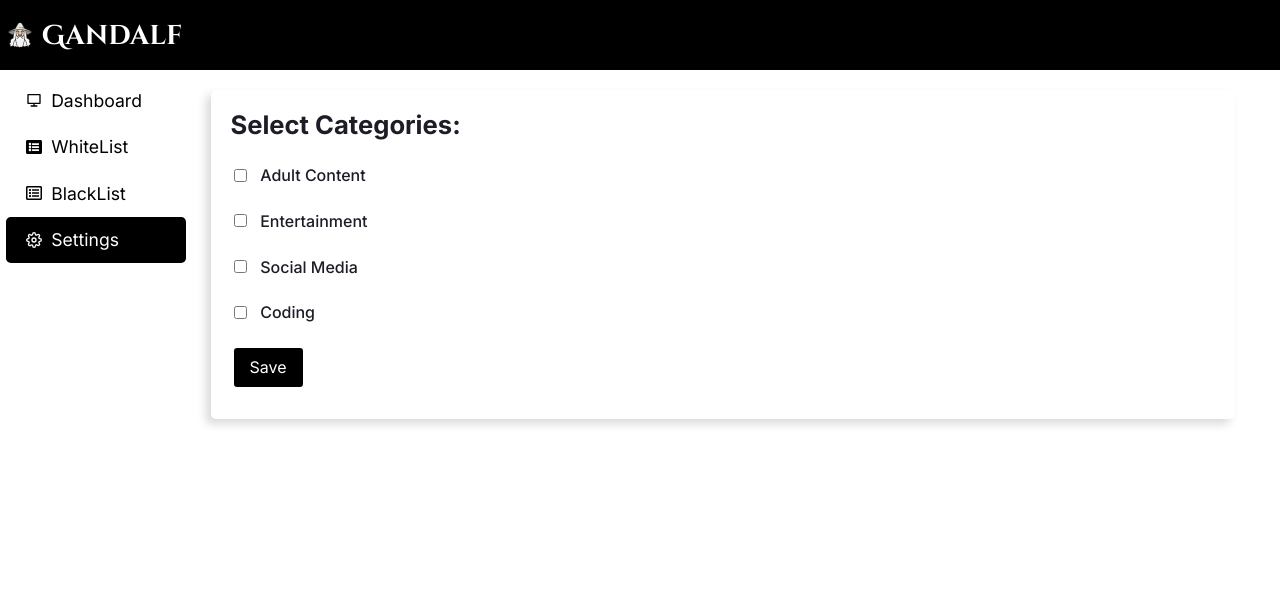
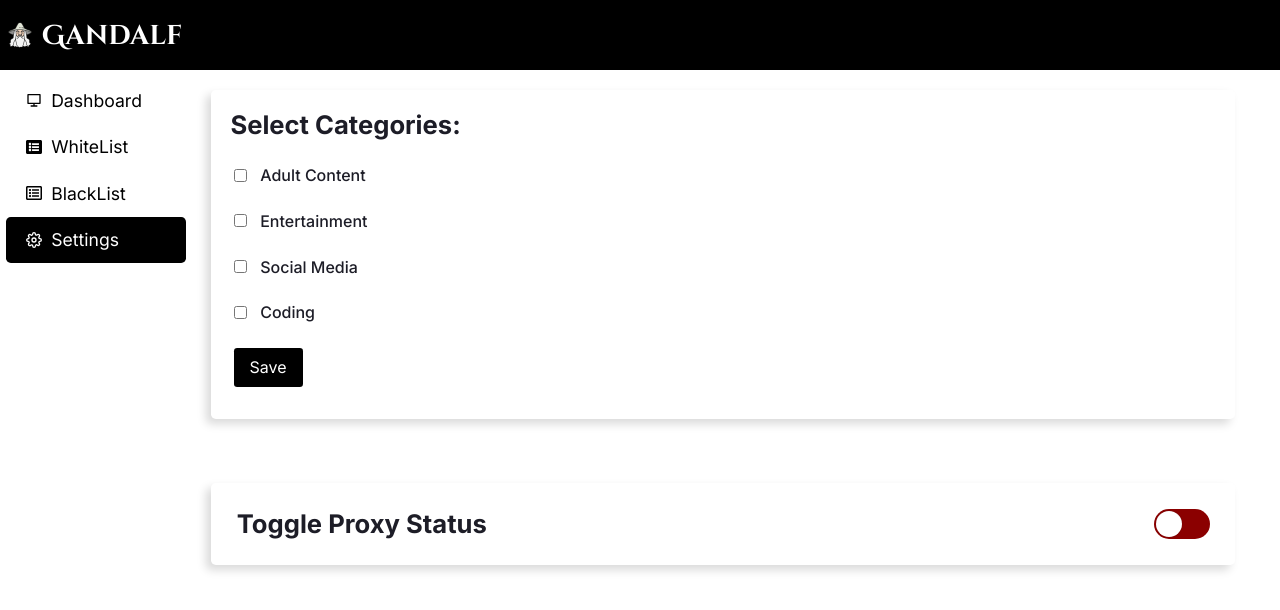
Before and after one commit to Atom-Heart-Father/Gandalf-frontend, a React (Create React App) app: page /settings in a window 1280 px wide. Shown: the top 610 px of the page. Built offline with nearby package versions, Linux system fonts and the light colour scheme.

Commit message:
feat: added master toggle

```diff
--- /dev/null
+++ b/src/components/Switch.js
@@ -0,0 +1,24 @@
+import './../styles/Switch.css'
+
+const Switch = ({ isOn, handleToggle }) => {
+  return (
+    <>
+      <input
+        checked={isOn}
+        onChange={handleToggle}
+        className="react-switch-checkbox"
+        id={`react-switch-new`}
+        type="checkbox"
+      />
+      <label
+        style={{ background: isOn && '#03ac13' }}
+        className="react-switch-label"
+        htmlFor={`react-switch-new`}
+      >
+        <span className={`react-switch-button`} />
+      </label>
+    </>
+  );
+};
+
+export default Switch;
--- a/src/index.css
+++ b/src/index.css
@@ -23,6 +23,15 @@ body {
   background-color: var(--light);
 }
 
+body:before {
+	content:"";
+	position:fixed;
+	top:50%; left: 50%;
+	z-index:9999;
+	width:1px; height: 1px;
+	outline:2999px solid invert;
+}
+
 section {
   padding: 1.5rem;
 }
--- a/src/pages/Dashboard.js
+++ b/src/pages/Dashboard.js
@@ -44,7 +44,7 @@ const Dashboard = () => {
     },
     data: [{
       type: "line",
-      color: 'darkslategrey',
+      color: '#000',
       dataPoints: [
         { x: new Date(Date.UTC(2021, 3, 20, 1, 0)), y: 39 },
         { x: new Date(Date.UTC(2021, 3, 20, 2, 0)), y: 51 },
--- a/src/pages/Settings.js
+++ b/src/pages/Settings.js
@@ -1,13 +1,17 @@
+import { useState } from 'react'
+import Switch from './../components/Switch'
 import './../styles/Settings.css'
 
 const Settings = () => {
 
+  const [value, setValue] = useState(false);
   const categories = [
     'Adult Content',
     'Entertainment',
     'Social Media',
     'Coding',
   ]
+
 
   return (
     <section>
@@ -27,6 +31,10 @@ const Settings = () => {
           <input type='submit' value='Save'/>
         </div>
       </div>
+      <div className='list-container toggle'>
+          <h4>Toggle Proxy Status</h4>
+          <Switch isOn={value} handleToggle={() => setValue(!value)} />
+      </div>
     </section>
   )
 }
--- a/src/styles/Dashboard.css
+++ b/src/styles/Dashboard.css
@@ -4,7 +4,6 @@
 }
 
 .list-container.dashboard {
-  margin-bottom: 5rem;
   padding: 2rem;
   display: flex;
 }
--- a/src/styles/List.css
+++ b/src/styles/List.css
@@ -5,6 +5,7 @@
   color: var(--dark-medium);
   background-color: var(--light);
   padding: 1.5rem;
+  margin-bottom: 5rem;
   margin-right: 2rem;
   border-radius: 0.375rem;
   box-shadow: -5px 5px 10px rgb(0 0 0 / 15%);
--- a/src/styles/Settings.css
+++ b/src/styles/Settings.css
@@ -1,3 +1,18 @@
+.list-container.toggle {
+  min-height: 0;
+  height: max-content;
+  display: flex;
+  flex-direction: row;
+  justify-content: space-between;
+  align-items: center;
+  padding: 2rem;
+  font-size: 75%;
+}
+
+.list-container.toggle h4 {
+  margin: 0;
+}
+
 .settings-checkbox {
   display: flex;
   flex-direction: column;
--- /dev/null
+++ b/src/styles/Switch.css
@@ -0,0 +1,40 @@
+.react-switch-checkbox {
+  height: 0;
+  width: 0;
+  visibility: hidden;
+}
+
+.react-switch-label {
+  display: flex;
+  align-items: center;
+  justify-content: space-between;
+  cursor: pointer;
+  width: 6.25em;
+  height: 3.125em;
+  background: darkred;
+  border-radius: 6.25em;
+  position: relative;
+  transition: background-color .2s;
+}
+
+.react-switch-label .react-switch-button {
+  content: '';
+  position: absolute;
+  top: 0.1875em;
+  left: 0.1875em;
+  width: 2.75em;
+  height: 2.75em;
+  border-radius: 2.75em;
+  transition: 0.2s;
+  background: #fff;
+  box-shadow: 0 0 0.125em 0 rgba(10, 10, 10, 0.29);
+}
+
+.react-switch-checkbox:checked + .react-switch-label .react-switch-button {
+  left: calc(100% - 0.125em);
+  transform: translateX(-100%);
+}
+
+.react-switch-label:active .react-switch-button {
+  width: 3.75em;
+}
```
